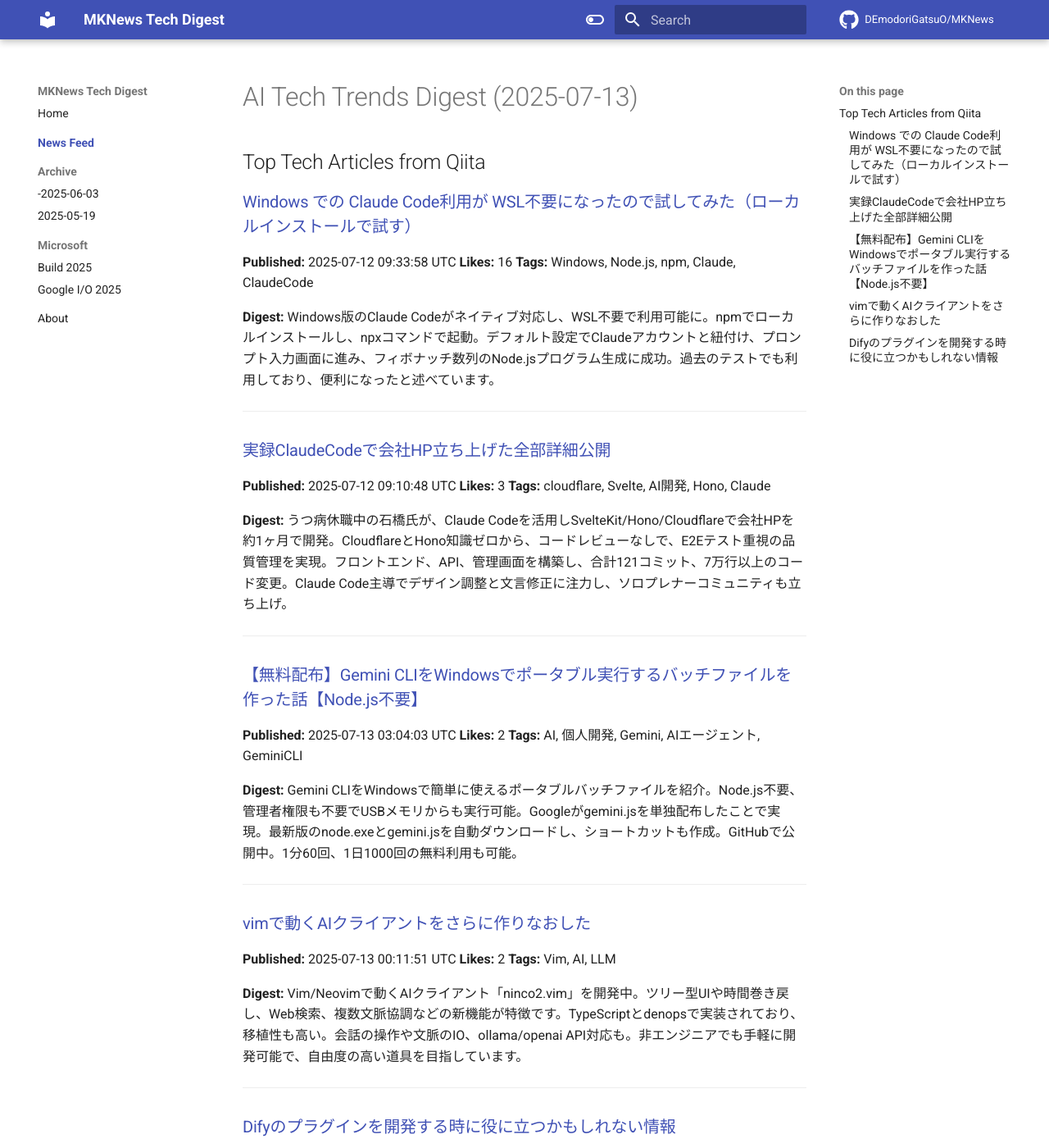
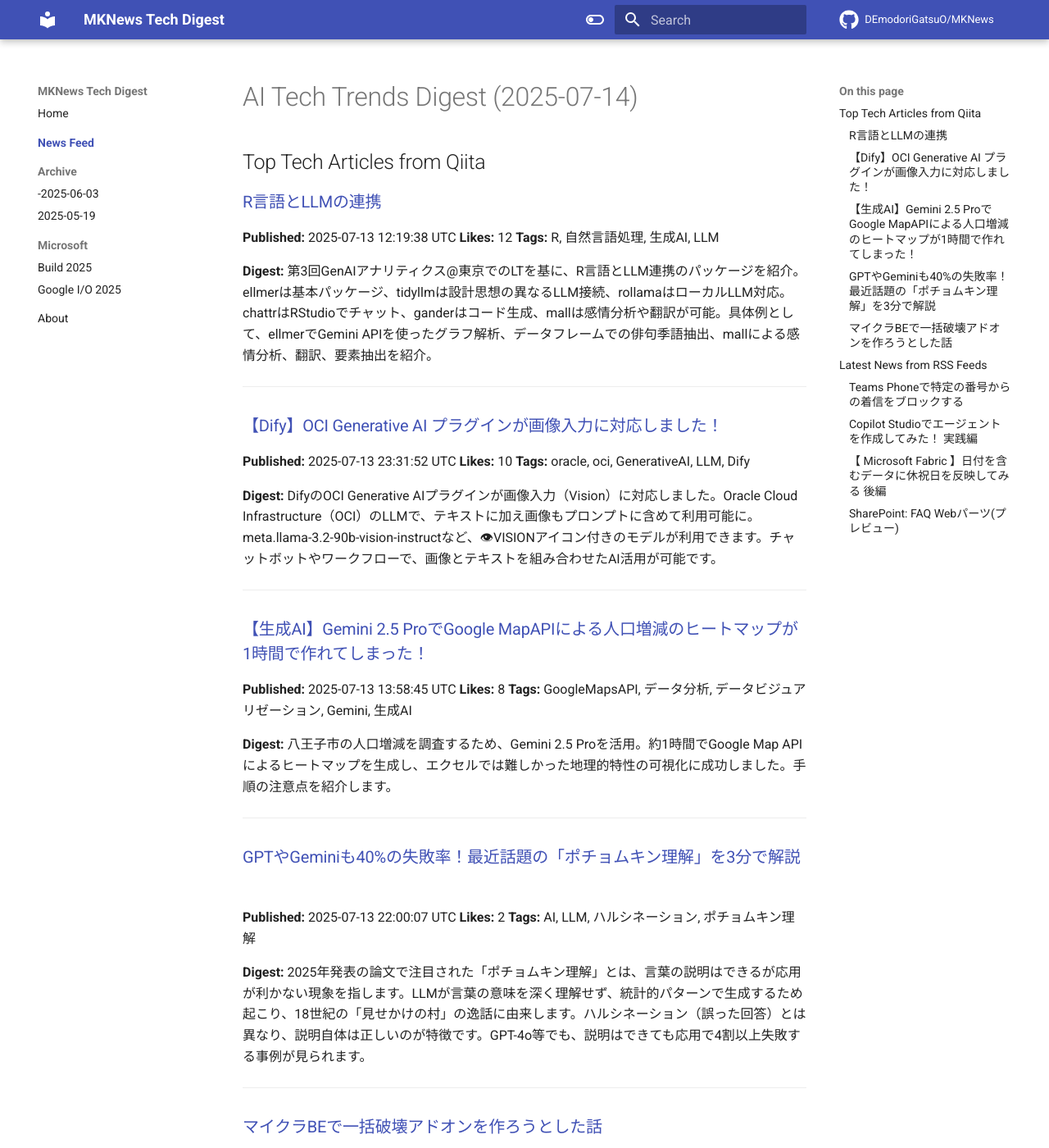
Before and after one commit to DEmodoriGatsuO/MKNews, an MkDocs documentation site: the page built from docs/news/index.md, in a window 1280 px wide and 1400 px high. Shown: the whole window at 82% size. Built offline with MkDocs 1.6.1 and Material for MkDocs 9.7.7, drawn with Linux system fonts in a browser that asks for light colours; comment, search, counter and statistics services are not loaded; some of the changed text lies outside the part shown.

Commit message:
Automated AI Tech Digest - 2025-07-14

```diff
--- a/docs/news/index.md
+++ b/docs/news/index.md
@@ -1,55 +1,98 @@
-# AI Tech Trends Digest (2025-07-13)
+# AI Tech Trends Digest (2025-07-14)
 
 
 ## Top Tech Articles from Qiita
 
 
-### [Windows での Claude Code利用が WSL不要になったので試してみた（ローカルインストールで試す）](https://qiita.com/youtoy/items/cee5b3cb3e8b438eec41)
-**Published:** 2025-07-12 09:33:58 UTC
-**Likes:** 16
-**Tags:** Windows, Node.js, npm, Claude, ClaudeCode
+### [R言語とLLMの連携](https://qiita.com/bob3bob3/items/b5b242c3f9466d140a64)
+**Published:** 2025-07-13 12:19:38 UTC
+**Likes:** 12
+**Tags:** R, 自然言語処理, 生成AI, LLM
 
 **Digest:**
-Windows版のClaude Codeがネイティブ対応し、WSL不要で利用可能に。npmでローカルインストールし、npxコマンドで起動。デフォルト設定でClaudeアカウントと紐付け、プロンプト入力画面に進み、フィボナッチ数列のNode.jsプログラム生成に成功。過去のテストでも利用しており、便利になったと述べています。
+第3回GenAIアナリティクス@東京でのLTを基に、R言語とLLM連携のパッケージを紹介。ellmerは基本パッケージ、tidyllmは設計思想の異なるLLM接続、rollamaはローカルLLM対応。chattrはRStudioでチャット、ganderはコード生成、mallは感情分析や翻訳が可能。具体例として、ellmerでGemini APIを使ったグラフ解析、データフレームでの俳句季語抽出、mallによる感情分析、翻訳、要素抽出を紹介。
 
 ---
 
-### [実録ClaudeCodeで会社HP立ち上げた全部詳細公開](https://qiita.com/cactaceae/items/6528cebca93e60da96f0)
-**Published:** 2025-07-12 09:10:48 UTC
-**Likes:** 3
-**Tags:** cloudflare, Svelte, AI開発, Hono, Claude
+### [【Dify】OCI Generative AI プラグインが画像入力に対応しました！](https://qiita.com/yushibats/items/b6ff584dfed888322ca8)
+**Published:** 2025-07-13 23:31:52 UTC
+**Likes:** 10
+**Tags:** oracle, oci, GenerativeAI, LLM, Dify
 
 **Digest:**
-うつ病休職中の石橋氏が、Claude Codeを活用しSvelteKit/Hono/Cloudflareで会社HPを約1ヶ月で開発。CloudflareとHono知識ゼロから、コードレビューなしで、E2Eテスト重視の品質管理を実現。フロントエンド、API、管理画面を構築し、合計121コミット、7万行以上のコード変更。Claude Code主導でデザイン調整と文言修正に注力し、ソロプレナーコミュニティも立ち上げ。
+DifyのOCI Generative AIプラグインが画像入力（Vision）に対応しました。Oracle Cloud Infrastructure（OCI）のLLMで、テキストに加え画像もプロンプトに含めて利用可能に。meta.llama-3.2-90b-vision-instructなど、👁VISIONアイコン付きのモデルが利用できます。チャットボットやワークフローで、画像とテキストを組み合わせたAI活用が可能です。
 
 ---
 
-### [【無料配布】Gemini CLIをWindowsでポータブル実行するバッチファイルを作った話【Node.js不要】](https://qiita.com/km170/items/e385e52cc7a9ccddc0aa)
-**Published:** 2025-07-13 03:04:03 UTC
-**Likes:** 2
-**Tags:** AI, 個人開発, Gemini, AIエージェント, GeminiCLI
+### [【生成AI】Gemini 2.5 ProでGoogle MapAPIによる人口増減のヒートマップが1時間で作れてしまった！](https://qiita.com/Tyamamoto1007/items/bf064c36a4a220bff9af)
+**Published:** 2025-07-13 13:58:45 UTC
+**Likes:** 8
+**Tags:** GoogleMapsAPI, データ分析, データビジュアリゼーション, Gemini, 生成AI
 
 **Digest:**
-Gemini CLIをWindowsで簡単に使えるポータブルバッチファイルを紹介。Node.js不要、管理者権限も不要でUSBメモリからも実行可能。Googleがgemini.jsを単独配布したことで実現。最新版のnode.exeとgemini.jsを自動ダウンロードし、ショートカットも作成。GitHubで公開中。1分60回、1日1000回の無料利用も可能。
+八王子市の人口増減を調査するため、Gemini 2.5 Proを活用。約1時間でGoogle Map APIによるヒートマップを生成し、エクセルでは難しかった地理的特性の可視化に成功しました。手順の注意点を紹介します。
 
 ---
 
-### [vimで動くAIクライアントをさらに作りなおした](https://qiita.com/uesseu/items/41ea320b85fb26523aeb)
-**Published:** 2025-07-13 00:11:51 UTC
+### [GPTやGeminiも40%の失敗率！最近話題の「ポチョムキン理解」を3分で解説](https://qiita.com/0xv80/items/c645e32b4ca3b6d4f168)
+**Published:** 2025-07-13 22:00:07 UTC
 **Likes:** 2
-**Tags:** Vim, AI, LLM
+**Tags:** AI, LLM, ハルシネーション, ポチョムキン理解
 
 **Digest:**
-Vim/Neovimで動くAIクライアント「ninco2.vim」を開発中。ツリー型UIや時間巻き戻し、Web検索、複数文脈協調などの新機能が特徴です。TypeScriptとdenopsで実装されており、移植性も高い。会話の操作や文脈のIO、ollama/openai API対応も。非エンジニアでも手軽に開発可能で、自由度の高い道具を目指しています。
+2025年発表の論文で注目された「ポチョムキン理解」とは、言葉の説明はできるが応用が利かない現象を指します。LLMが言葉の意味を深く理解せず、統計的パターンで生成するため起こり、18世紀の「見せかけの村」の逸話に由来します。ハルシネーション（誤った回答）とは異なり、説明自体は正しいのが特徴です。GPT-4o等でも、説明はできても応用で4割以上失敗する事例が見られます。
 
 ---
 
-### [ Difyのプラグインを開発する時に役に立つかもしれない情報](https://qiita.com/twsnmp/items/489c82d046be9c65f9fc)
-**Published:** 2025-07-12 22:04:28 UTC
+### [マイクラBEで一括破壊アドオンを作ろうとした話](https://qiita.com/nullpocoffee/items/09018c9705daca826b84)
+**Published:** 2025-07-13 14:56:04 UTC
 **Likes:** 2
-**Tags:** TWSNMP, LLM, ollama, Dify
+**Tags:** JavaScript, minecraft, アドオン, Gemini, Minecraft-Bedrock
 
 **Digest:**
-Difyプラグイン開発のノウハウを紹介。オープンソースAIプラットフォームDifyで、ネットワーク管理ソフトTWSNMP FC連携のプラグイン開発経験を基に、エラーの返し方、ログ出力、配列の応答方法、多言語対応、アイコン、プライバシーポリシー、GitHub自動公開、署名などについて解説。ローカル環境での開発、`dify plugin init` での初期化、`release.yml` での自動リリース設定など、実践的な情報が盛り込まれています。
+マイクラ統合版1.21.80サーバー向けに、Geminiを利用して一括破壊アドオンを開発。欲しい機能は有料のため自作を決意。統合版の仕様により、ホットキー設定などの自由なカスタマイズは困難だった。Geminiをコーディングパートナーとして活用しつつ、公式ドキュメントや自身の思考を組み合わせ、最終的に斧での葉っぱと原木の一括破壊、オンオフ切り替え機能を実装。
 
 ---
+
+## Latest News from RSS Feeds
+
+
+### [Teams Phoneで特定の番号からの着信をブロックする](https://blog.jbs.co.jp/entry/2025/07/14/132758)
+**Source:** JBS Blog
+**Published:** 2025-07-14 04:27:58 UTC
+**Tags:** Teams Phone
+
+**Digest:**
+Teams Phoneで特定の番号からの着信を**ブロック**する方法を解説します。今回は**管理者**向けの設定方法に焦点を当て、**個人**設定についても触れます。これにより、不要な着信を効率的に**制御**し、業務効率を向上させることが可能です。
+
+---
+
+### [Copilot Studioでエージェントを作成してみた！ 実践編](https://blog.jbs.co.jp/entry/2025/07/14/110517)
+**Source:** JBS Blog
+**Published:** 2025-07-14 02:05:17 UTC
+**Tags:** Microsoft Copilot Studio, Microsoft 365 Copilot, Power Automate
+
+**Digest:**
+Copilot StudioでAIを活用した旅行プラン提案エージェントを構築する手順を紹介。具体的な例として、旅行プランを提案する「TravelAgent」を作成します。これにより、AIを活用して効率的に旅行計画を立てることが可能になります。
+
+---
+
+### [【 Microsoft Fabric 】日付を含むデータに休祝日を反映してみる 後編](https://blog.jbs.co.jp/entry/2025/07/14/085620)
+**Source:** JBS Blog
+**Published:** 2025-07-13 23:56:20 UTC
+**Tags:** Microsoft Fabric
+
+**Digest:**
+Microsoft Fabricは、MicrosoftのSaaS型データ分析基盤で、データ分析を手軽に試せるのが特徴です。本記事では、Fabricを用いて祝日データを東京都の降水量データに反映させる方法を解説。前編では降水量データのクリーニングとレイクハウスへの格納を行い、後編では祝日データを活用して日付データに祝日を付与する方法を説明します。
+
+---
+
+### [SharePoint: FAQ Webパーツ(プレビュー)](https://shanqiai.lekumo.biz/sharepoint_technical_note/2025/07/sharepoint-faq--aaf3.html)
+**Source:** SharePoint Technical Notes
+**Published:** 2025-07-13 13:41:01 UTC
+**Tags:** Microsoft 365 - SharePoint, Microsoft 365 Copilot
+
+**Digest:**
+SharePointに、FAQ（よくある質問）Webパーツが追加されました。これにより、FAQコンテンツを簡単に作成し、チームサイトやコミュニケーションサイトで公開できます。質問と回答の表示、検索機能、カテゴリー分け、編集権限設定など、FAQ管理に必要な機能が搭載され、情報共有とアクセシビリティを向上させます。
+
+---
```
